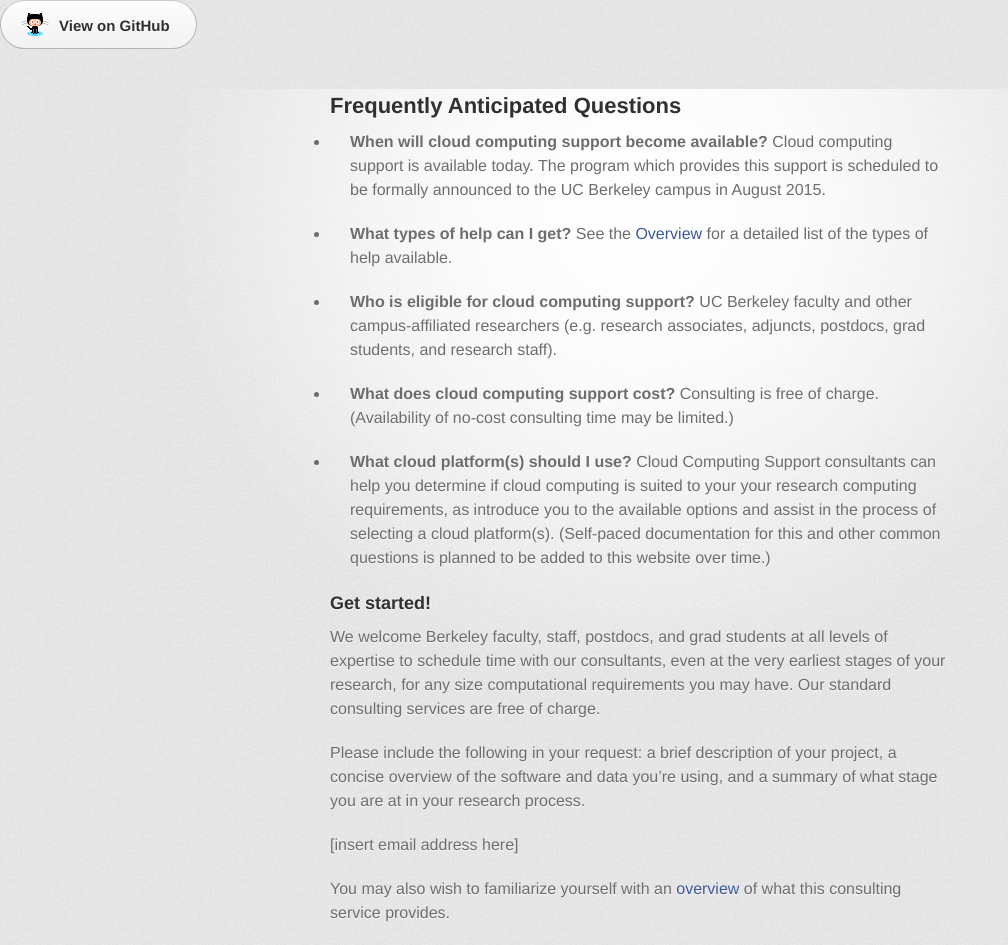
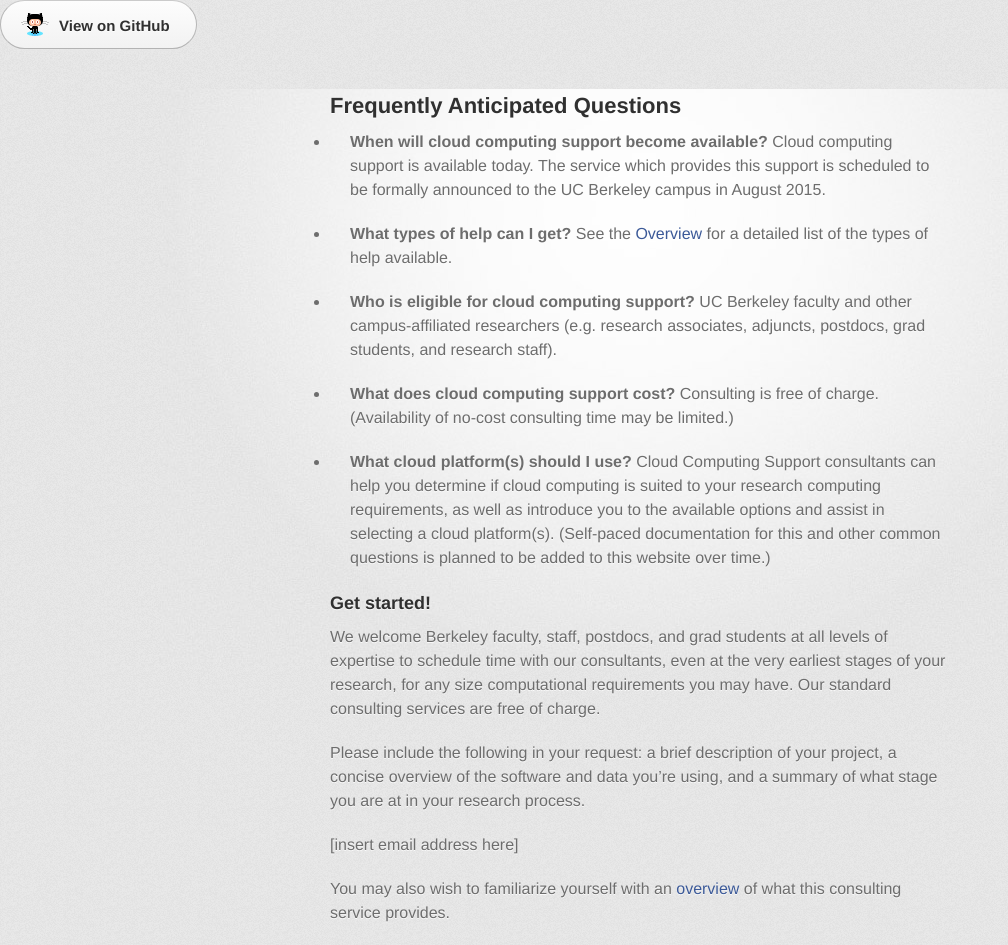
Before and after one commit to ucberkeley/brc-draft-documentation, a Jekyll site: the page built from cloud/faqs.md, in a window 1280 px wide. Shown: the whole page, without its empty margins (0-1008 px from the left). Built offline with Jekyll 4.4.1, drawn with Linux system fonts in a browser that asks for light colours.

Commit message:
Program->service, and a few typo cleanups.

```diff
--- a/cloud/faqs.md
+++ b/cloud/faqs.md
@@ -5,7 +5,7 @@ layout: default
 ## Frequently Anticipated Questions
 
 * **When will cloud computing support become available?**
-  Cloud computing support is available today. The program which provides this support is
+  Cloud computing support is available today. The service which provides this support is
   scheduled to be formally announced to the UC Berkeley campus in August 2015.
 
 * **What types of help can I get?**
@@ -20,8 +20,8 @@ layout: default
   Consulting is free of charge. (Availability of no-cost consulting time may be limited.)
 
 * **What cloud platform(s) should I use?**
-  Cloud Computing Support consultants can help you determine if cloud computing is suited to your your research computing
-  requirements, as introduce you to the available options and assist in the process of selecting a cloud platform(s).
+  Cloud Computing Support consultants can help you determine if cloud computing is suited to your research computing
+  requirements, as well as introduce you to the available options and assist in selecting a cloud platform(s).
   (Self-paced documentation for this and other common questions is planned to be added to this website over time.)
 
 ### Get started!
```
